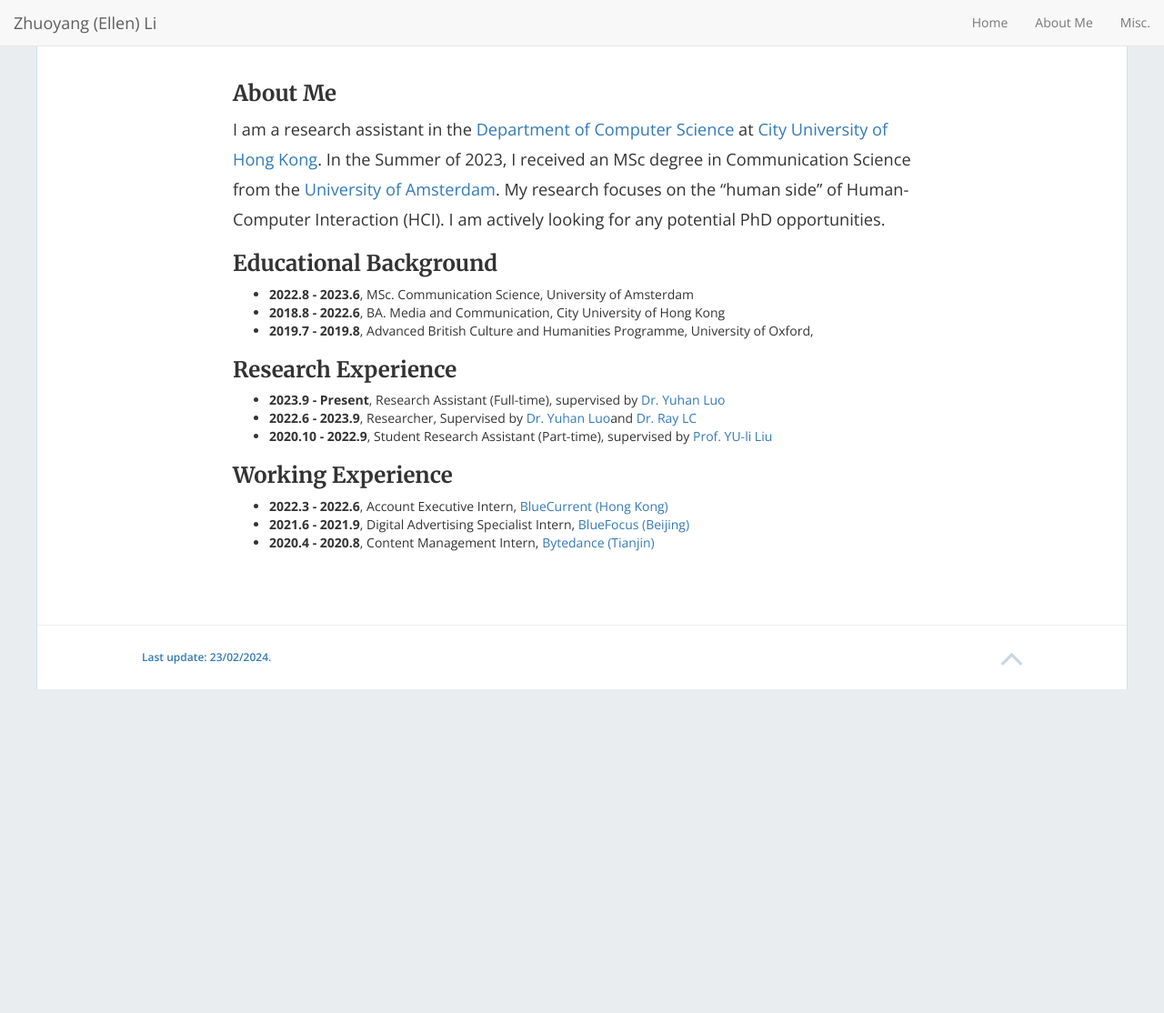
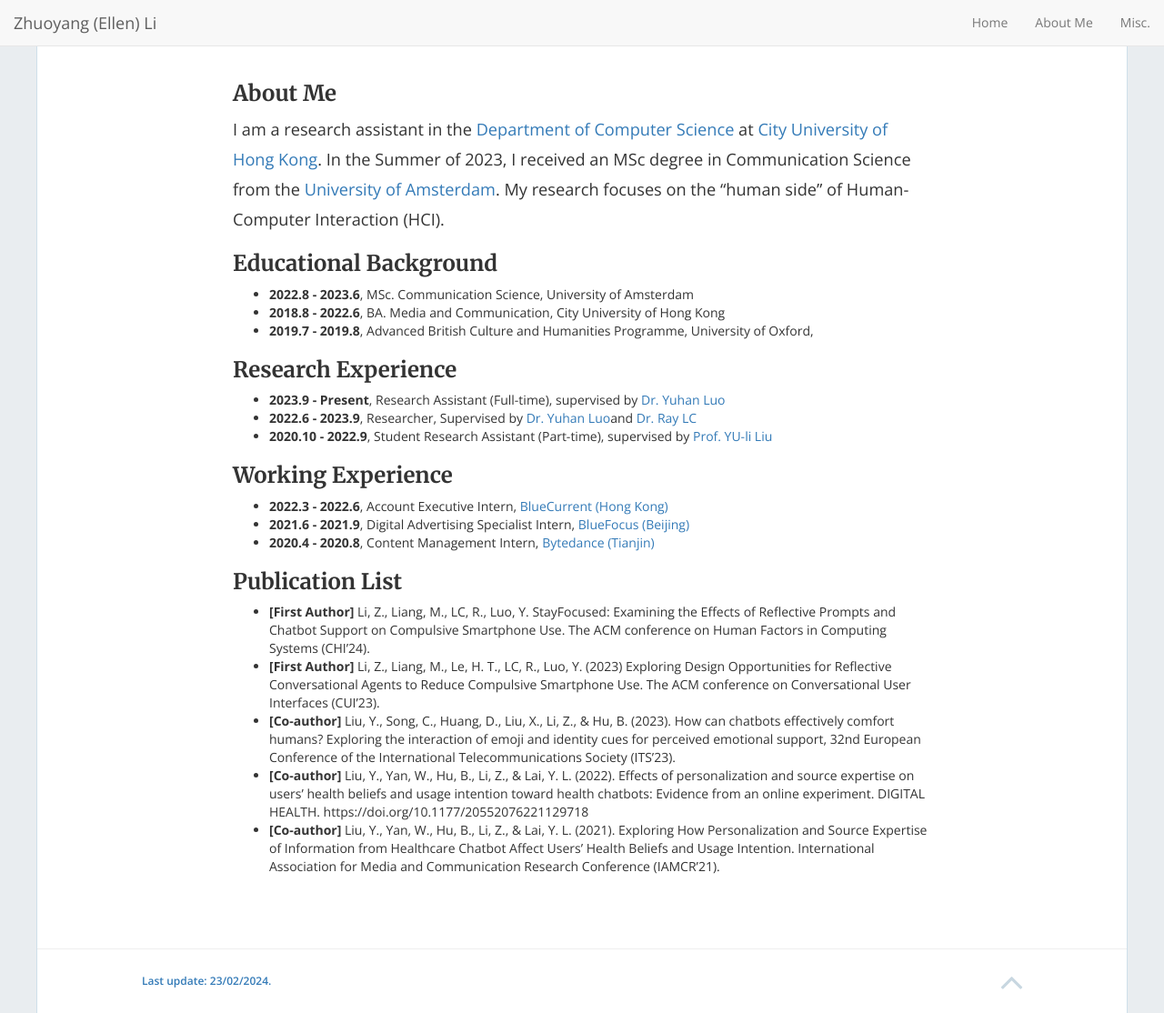
Before and after one commit to jamigibbs/phantom, a Jekyll site: the page built from about.md, in a window 1280 px wide and 1114 px high. Shown: the whole window at 91% size. Built offline with Jekyll 4.4.1, drawn with Linux system fonts in a browser that asks for light colours; nearby versions of some CDN libraries.

Commit message:
Update about.md

```diff
--- a/about.md
+++ b/about.md
@@ -4,7 +4,7 @@ title: About Me
 permalink: /about/
 ---
 ### About Me
-I am a research assistant in the [Department of Computer Science](https://www.cs.cityu.edu.hk/) at [City University of Hong Kong](https://www.cityu.edu.hk/). In the Summer of 2023, I received an MSc degree in Communication Science from the [University of Amsterdam](https://www.uva.nl/en). My research focuses on the "human side" of Human-Computer Interaction (HCI). I am actively looking for any potential PhD opportunities.
+I am a research assistant in the [Department of Computer Science](https://www.cs.cityu.edu.hk/) at [City University of Hong Kong](https://www.cityu.edu.hk/). In the Summer of 2023, I received an MSc degree in Communication Science from the [University of Amsterdam](https://www.uva.nl/en). My research focuses on the "human side" of Human-Computer Interaction (HCI).
 
 ### Educational Background
 
@@ -22,3 +22,11 @@ I am a research assistant in the [Department of Computer Science](https://www.cs
 - **2022.3 - 2022.6**, Account Executive Intern, [BlueCurrent (Hong Kong)](https://bluecurrentgroup.com.hk/)
 - **2021.6 - 2021.9**, Digital Advertising Specialist Intern, [BlueFocus (Beijing)](https://www.bluefocusgroup.com/en/)
 - **2020.4 - 2020.8**, Content Management Intern, [Bytedance (Tianjin)](https://www.bytedance.com/en/)
+
+### Publication List
+- **[First Author]** Li, Z., Liang, M., LC, R., Luo, Y. StayFocused: Examining the Effects of Reflective Prompts and Chatbot Support on Compulsive Smartphone Use. The ACM conference on Human Factors in Computing Systems (CHI’24).
+- **[First Author]** Li, Z., Liang, M., Le, H. T., LC, R., Luo, Y. (2023) Exploring Design Opportunities for Reflective Conversational Agents to Reduce Compulsive Smartphone Use. The ACM conference on Conversational User Interfaces (CUI’23).
+- **[Co-author]** Liu, Y., Song, C., Huang, D., Liu, X., Li, Z., & Hu, B. (2023). How can chatbots effectively comfort humans?
+Exploring the interaction of emoji and identity cues for perceived emotional support, 32nd European Conference of the International Telecommunications Society (ITS’23).
+- **[Co-author]** Liu, Y., Yan, W., Hu, B., Li, Z., & Lai, Y. L. (2022). Effects of personalization and source expertise on users’ health beliefs and usage intention toward health chatbots: Evidence from an online experiment. DIGITAL HEALTH. https://doi.org/10.1177/20552076221129718
+- **[Co-author]** Liu, Y., Yan, W., Hu, B., Li, Z., & Lai, Y. L. (2021). Exploring How Personalization and Source Expertise of Information from Healthcare Chatbot Affect Users’ Health Beliefs and Usage Intention. International Association for Media and Communication Research Conference (IAMCR’21).
```
